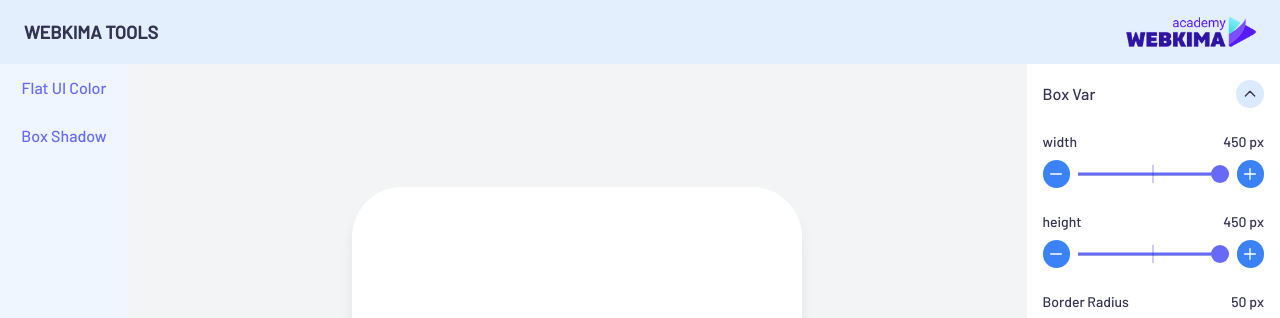
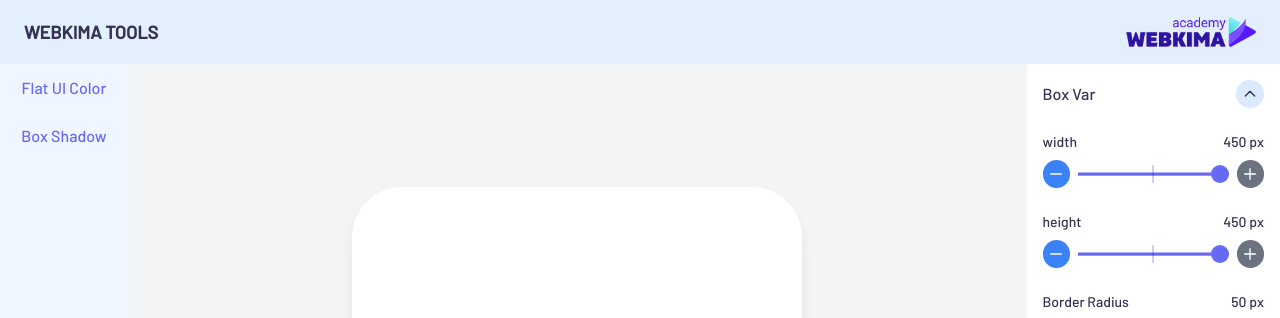
Before and after one commit to navidabdi/kimatools, a React (Create React App) app: page /box-shadow-generator in a window 1280 px wide. Shown: the top 318 px of the page. Built offline with nearby package versions, Linux system fonts and the light colour scheme.

Commit message:
add disable color to mines and plus btn in rang input

```diff
--- a/src/components/Controlers/RangeInput/RangeInput.js
+++ b/src/components/Controlers/RangeInput/RangeInput.js
@@ -12,7 +12,9 @@ const RangeInput = ({ min, max, range, value, setValue, title }) => {
           onClick={() => {
             if (value > min) setValue(+value - range);
           }}
-          className="text-2xl bg-blue-500 h-7 text-white w-10 items-center justify-center flex rounded-full"
+          className={`${
+            value == min ? "bg-gray-500" : "bg-blue-500"
+          } text-2xl  h-7 text-white w-10 items-center justify-center flex rounded-full`}
         >
           <MinusIcon className="w-4 h-4" />
         </button>
@@ -29,7 +31,9 @@ const RangeInput = ({ min, max, range, value, setValue, title }) => {
           onClick={() => {
             if (value < max) setValue(+value + range);
           }}
-          className="text-2xl bg-blue-500 h-7 text-white w-10 items-center justify-center flex rounded-full"
+          className={`${
+            value == max ? "bg-gray-500" : "bg-blue-500"
+          } text-2xl  h-7 text-white w-10 items-center justify-center flex rounded-full`}
         >
           <PlusIcon className="w-4 h-4" />
         </button>
```
